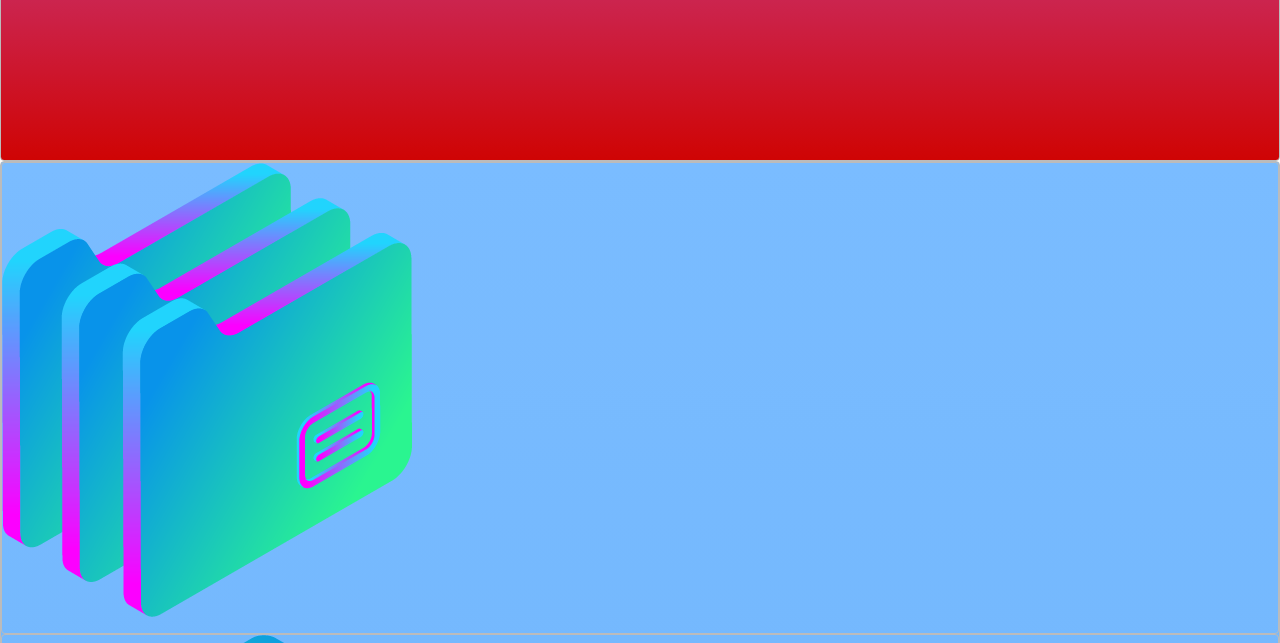
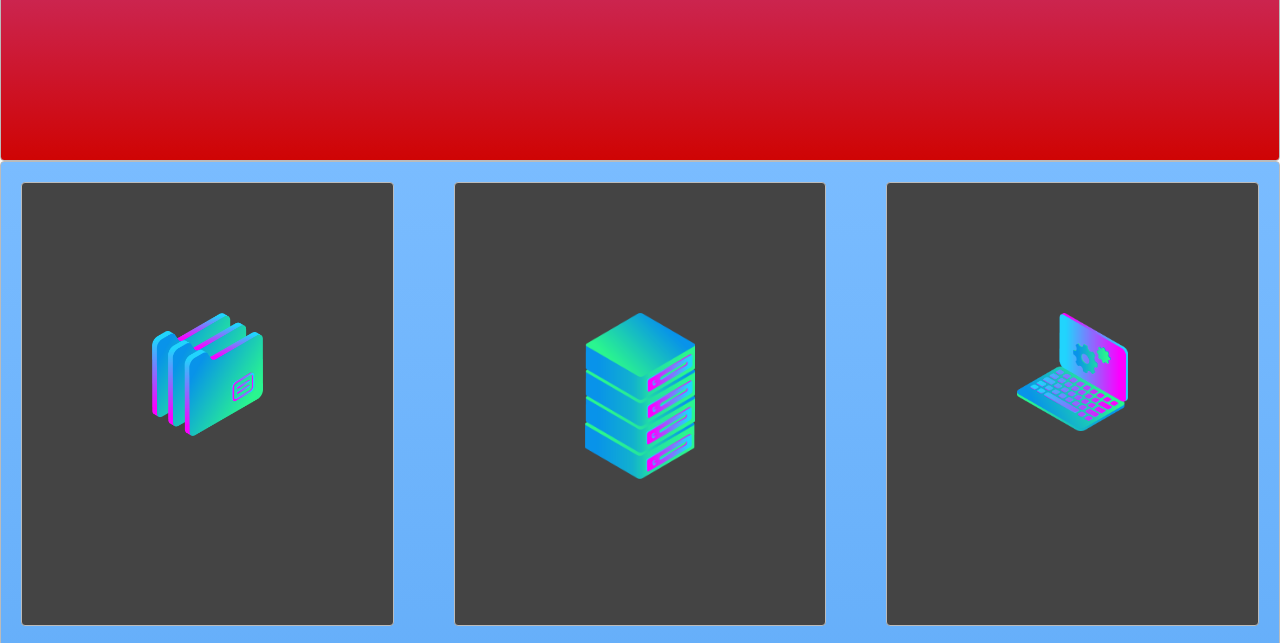
Before and after one commit to josharre/Udemy-Project-2, a plain HTML site: page index.html in a window 1280 px wide. Shown: the part 309-952 px from the top of the page. Drawn offline with Linux system fonts and the light colour scheme.

Commit message:
Update style.css

```diff
--- a/style.css
+++ b/style.css
@@ -57,6 +57,27 @@ a {
   height: 50vh;
 }
 
+/* GRID */
+.grid-wrapper {
+  display: grid;
+  grid-gap: 20px;
+  grid-template-columns: repeat(auto-fill, minmax(350px, 1fr))
+}
+
+.box > img {
+  width: 100%;
+}
+
+.box {
+  background-color: #444;
+  padding: 130px;
+  margin: 20px;
+}
+
+.footer {
+  text-align: center;
+}
+
 /*https://paulund.co.uk/how-to-create-shiny-css-buttons*/
 /***********************************************************************
  *  Green Background
```
